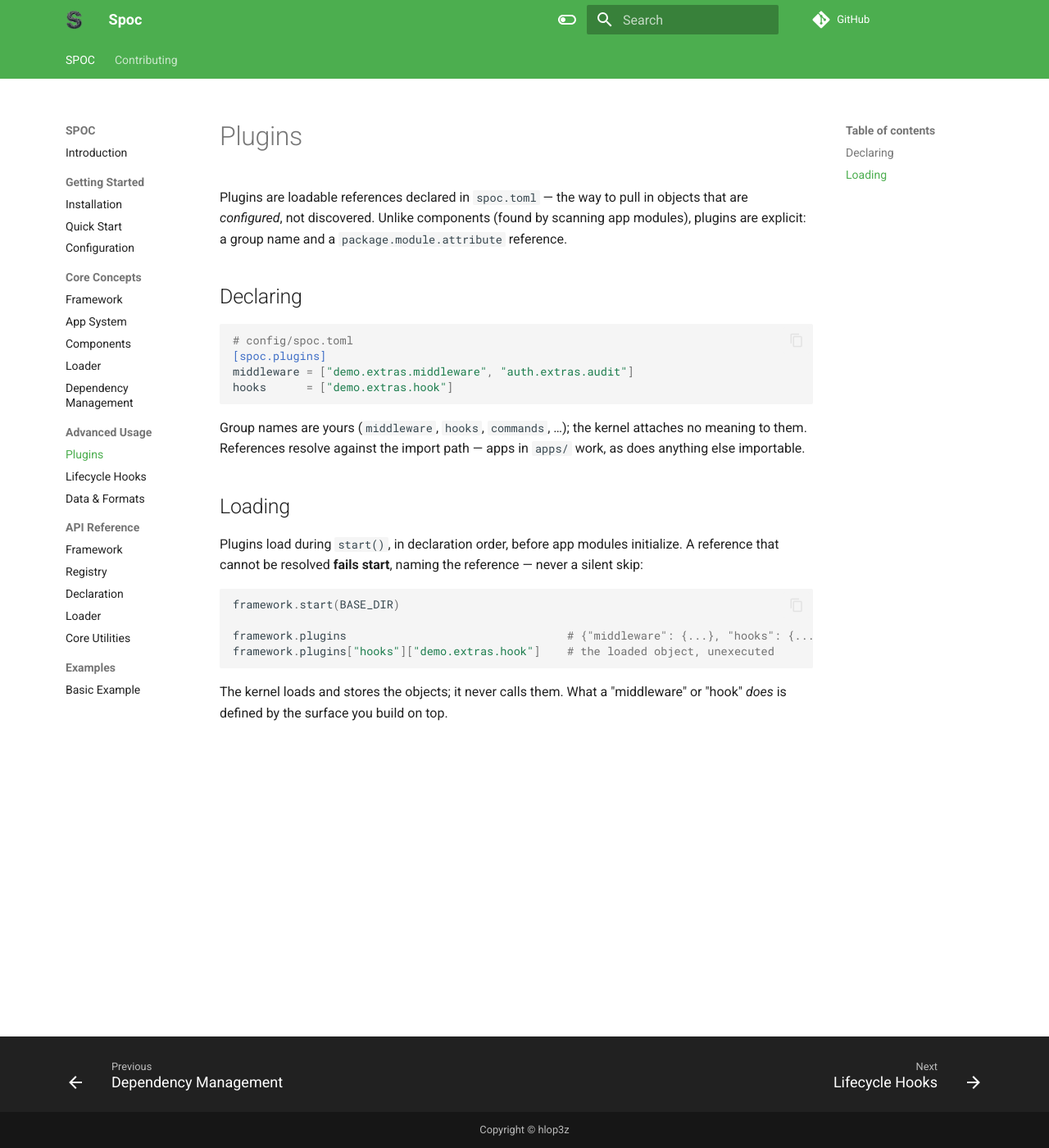
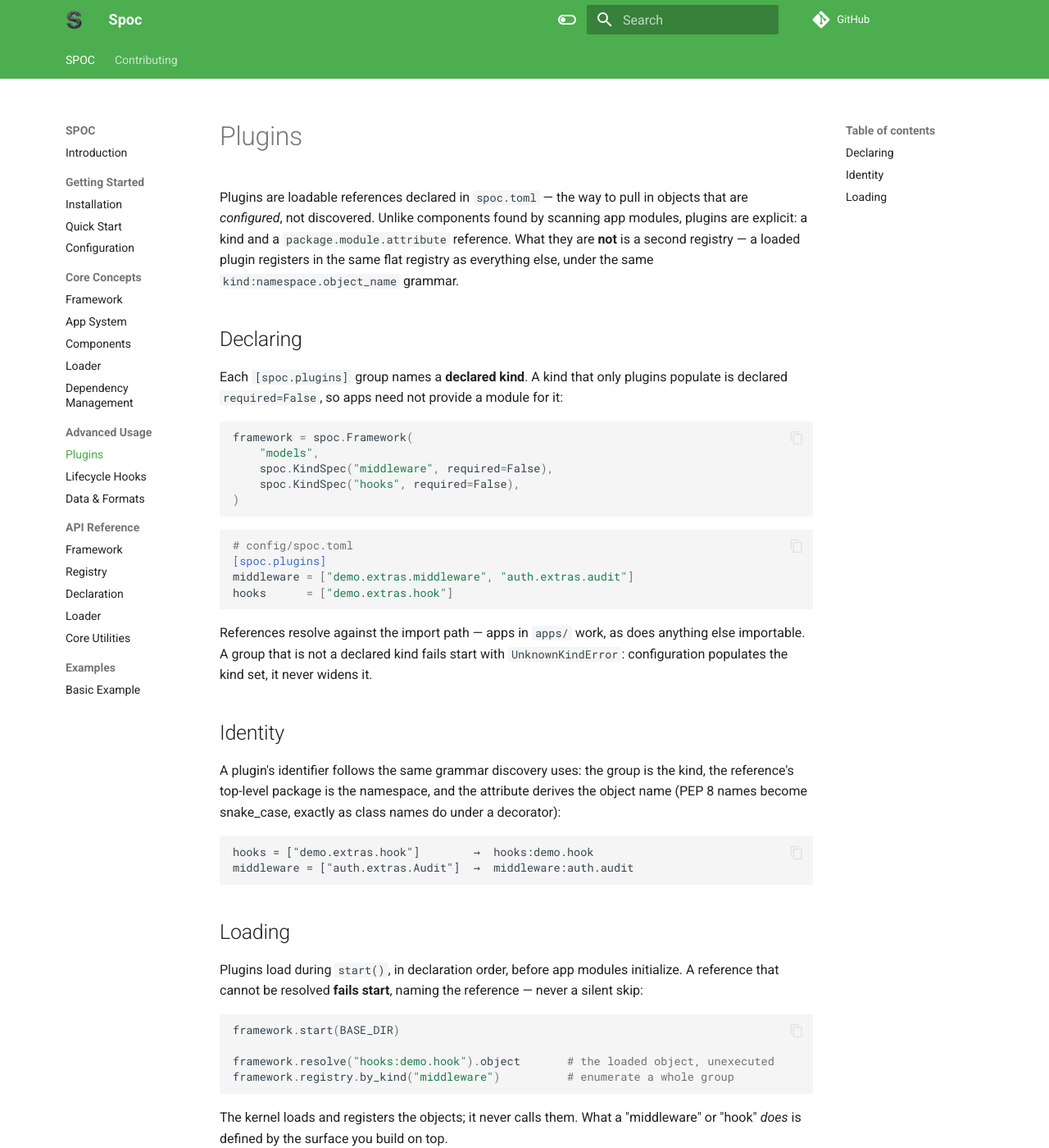
Before and after one commit to hlop3z/spoc, an MkDocs documentation site: the page built from docs/docs/advanced/plugins.md, in a window 1280 px wide and 1400 px high. Shown: the whole window at 82% size. Built offline with MkDocs 1.6.1 and Material for MkDocs 9.7.7, drawn with Linux system fonts in a browser that asks for light colours; comment, search, counter and statistics services are not loaded.

Commit message:
feat(framework)!: register plugins in the one flat registry
framework.plugins was a second lookup surface — keyed by dotted URI,
outside the identifier grammar, with no lifecycle — parallel to the
registry the kernel's whole thesis says is singular. It is gone.

A [spoc.plugins] group now names a declared kind, and each loaded
reference registers as a component under the canonical grammar: the
group is the kind, the reference's top package the namespace, and the
attribute derives the object_name exactly as discovery derives names
(hooks = ["demo.extras.hook"] -> hooks:demo.hook). An undeclared
group fails start with UnknownKindError — configuration populates the
kind set, it never widens it. A kind only plugins populate is declared
required=False. Metadata contracts apply to configured registrations
the same as decorated ones.

BREAKING CHANGE: framework.plugins is removed; resolve or enumerate
plugin records from the registry instead. Spec, docs, and the example
project updated in the same change.

````diff
--- a/docs/docs/advanced/plugins.md
+++ b/docs/docs/advanced/plugins.md
@@ -1,11 +1,25 @@
 # Plugins
 
 Plugins are loadable references declared in `spoc.toml` — the way to pull in
-objects that are *configured*, not discovered. Unlike components (found by
-scanning app modules), plugins are explicit: a group name and a
-`package.module.attribute` reference.
+objects that are *configured*, not discovered. Unlike components found by
+scanning app modules, plugins are explicit: a kind and a
+`package.module.attribute` reference. What they are **not** is a second
+registry — a loaded plugin registers in the same flat registry as everything
+else, under the same `kind:namespace.object_name` grammar.
 
 ## Declaring
+
+Each `[spoc.plugins]` group names a **declared kind**. A kind that only
+plugins populate is declared `required=False`, so apps need not provide a
+module for it:
+
+```python
+framework = spoc.Framework(
+    "models",
+    spoc.KindSpec("middleware", required=False),
+    spoc.KindSpec("hooks", required=False),
+)
+```
 
 ```toml
 # config/spoc.toml
@@ -14,9 +28,22 @@ middleware = ["demo.extras.middleware", "auth.extras.audit"]
 hooks      = ["demo.extras.hook"]
 ```
 
-Group names are yours (`middleware`, `hooks`, `commands`, …); the kernel
-attaches no meaning to them. References resolve against the import path —
-apps in `apps/` work, as does anything else importable.
+References resolve against the import path — apps in `apps/` work, as does
+anything else importable. A group that is not a declared kind fails start
+with `UnknownKindError`: configuration populates the kind set, it never
+widens it.
+
+## Identity
+
+A plugin's identifier follows the same grammar discovery uses: the group is
+the kind, the reference's top-level package is the namespace, and the
+attribute derives the object name (PEP 8 names become snake_case, exactly as
+class names do under a decorator):
+
+```
+hooks = ["demo.extras.hook"]        →  hooks:demo.hook
+middleware = ["auth.extras.Audit"]  →  middleware:auth.audit
+```
 
 ## Loading
 
@@ -27,9 +54,9 @@ reference — never a silent skip:
 ```python
 framework.start(BASE_DIR)
 
-framework.plugins                                 # {"middleware": {...}, "hooks": {...}}
-framework.plugins["hooks"]["demo.extras.hook"]    # the loaded object, unexecuted
+framework.resolve("hooks:demo.hook").object       # the loaded object, unexecuted
+framework.registry.by_kind("middleware")          # enumerate a whole group
 ```
 
-The kernel loads and stores the objects; it never calls them. What a
+The kernel loads and registers the objects; it never calls them. What a
 "middleware" or "hook" *does* is defined by the surface you build on top.
````
Also changed, not shown: docs/docs/advanced/lifecycle.md (+2 -1 lines), docs/docs/core/framework.md (+2 -2 lines), docs/docs/getting-started/configuration.md (+5 -3 lines), openspec/specs/project-configuration/spec.md (+20 -7 lines), 3 other files.
